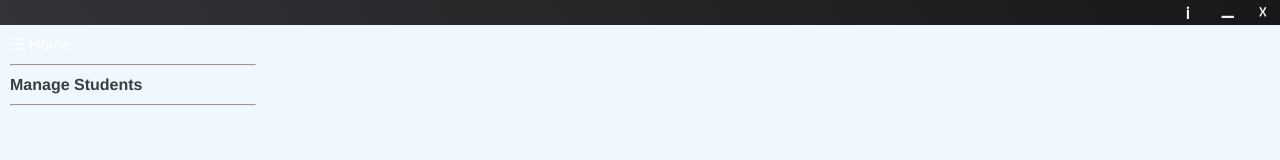
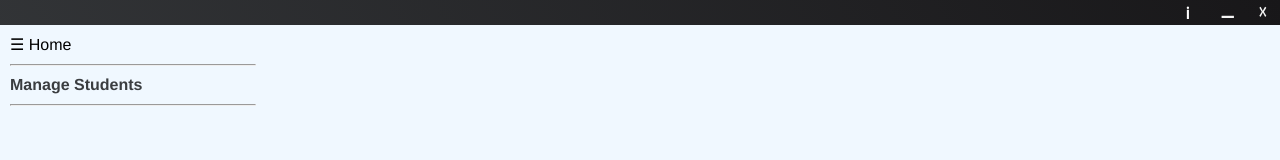
Before and after one commit to ashish6566/electron-vue-app, a Vue app in the folder app-1.0.0/: page /student in a window 1280 px wide. Shown: the top 160 px of the page. Built offline with nearby package versions, Linux system fonts and the light colour scheme.

Commit message:
css updated

```diff
--- a/app-1.0.0/src/App.vue
+++ b/app-1.0.0/src/App.vue
@@ -33,6 +33,14 @@
   color: #fff;
   height: 100vh;
 }
+a{
+  text-decoration: none;
+  color: #fff;
+}
+.left-sidebar #back-home a{
+  color: #000;
+}
+
 .controlbar{
   width: 100%;
   -webkit-app-region: drag;
@@ -41,9 +49,7 @@
   display: flex;
   justify-content: flex-end;
 }
-/* .controls{
 
-} */
 button {
   border: none;
 }
--- a/app-1.0.0/src/views/Home.vue
+++ b/app-1.0.0/src/views/Home.vue
@@ -51,9 +51,9 @@ export default {
   width:80%;
   margin: 0 auto;
 }
-a{
+.grid-dashboards a{
   text-decoration: none;
-    color: #fff;
+  color: #fff;
 }
 /* .head-title */
 .head-title{
--- a/app-1.0.0/src/views/Student.vue
+++ b/app-1.0.0/src/views/Student.vue
@@ -18,5 +18,8 @@ export default {
 </script>
 
 <style scoped>
+.student .left-sidebar #back-home a{
+  color: #000;
+}
 
 </style>
```
